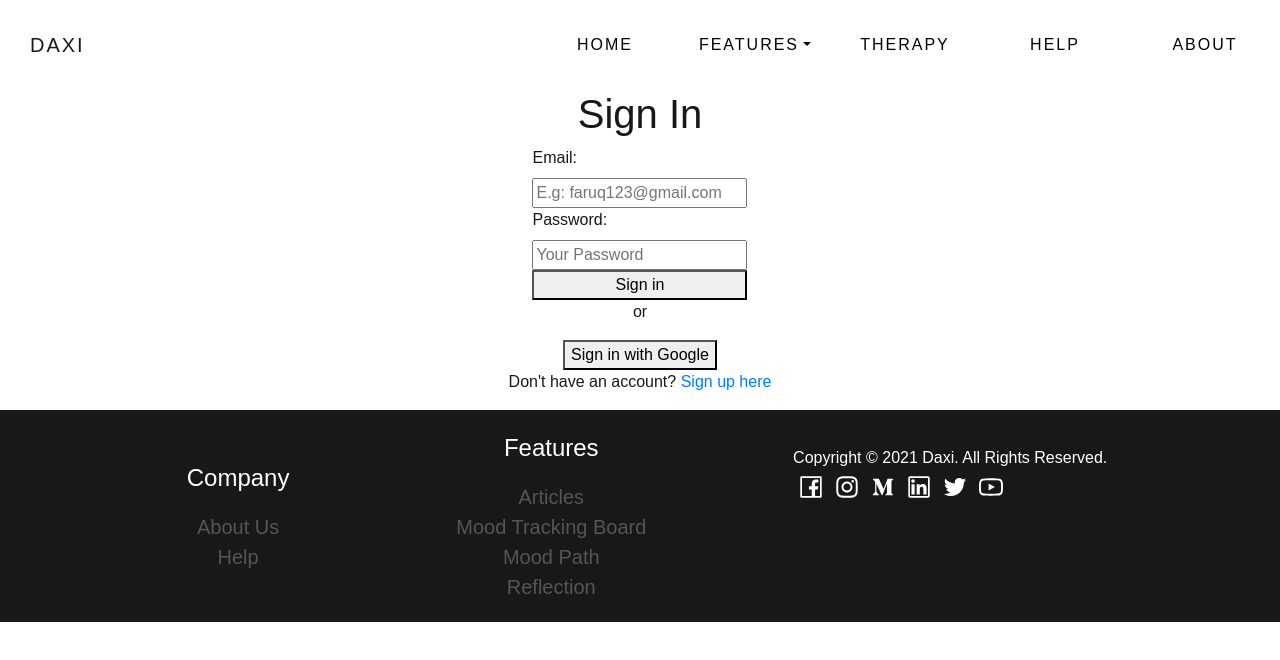
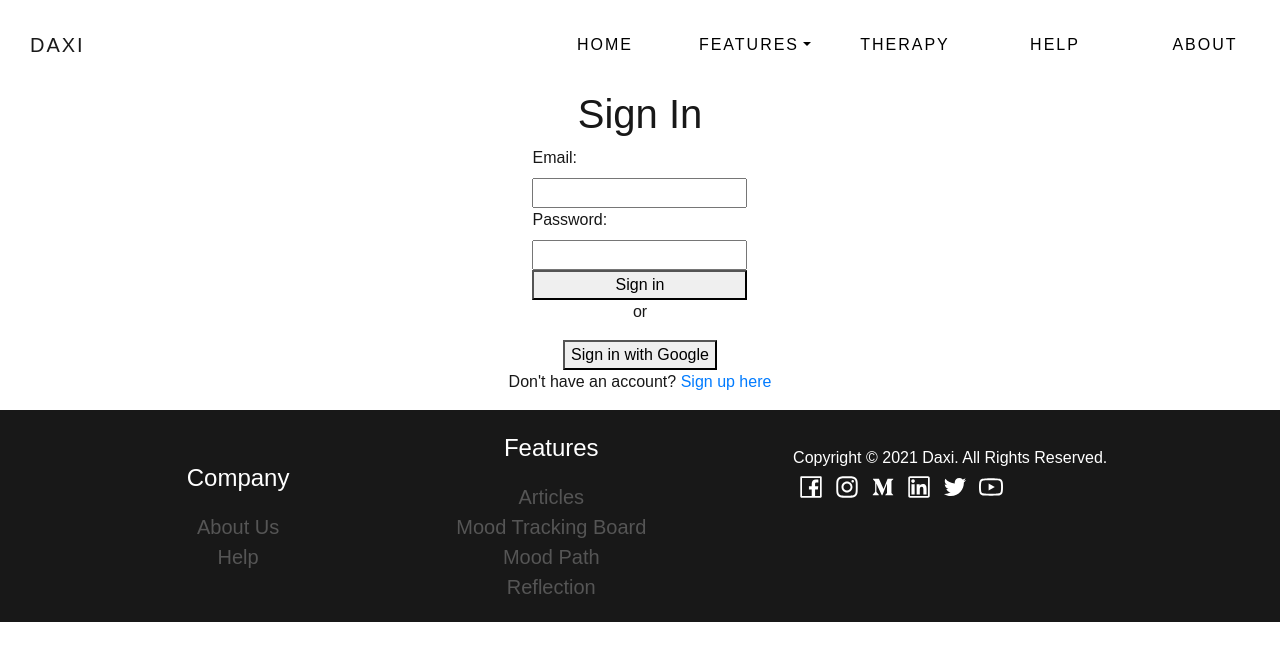
Before and after one commit to shrued/daxi, a React (Create React App) app: page / in a window 1280 px wide. Shown: the top 660 px of the page. Built offline with nearby package versions, Linux system fonts and the light colour scheme; no server answers.

Commit message:
signin update

```diff
--- a/src/components/signin/index.js
+++ b/src/components/signin/index.js
@@ -30,7 +30,7 @@ const SignIn = () => {
             type="email"
             name="userEmail"
             value={email}
-            placeholder="E.g: faruq123@gmail.com"
+            placeholder=""
             id="userEmail"
             onChange={(event) => onChangeHandler(event)}
           />
@@ -39,7 +39,7 @@ const SignIn = () => {
             type="password"
             name="userPassword"
             value={password}
-            placeholder="Your Password"
+            placeholder=""
             id="userPassword"
             onChange={(event) => onChangeHandler(event)}
           />
```
